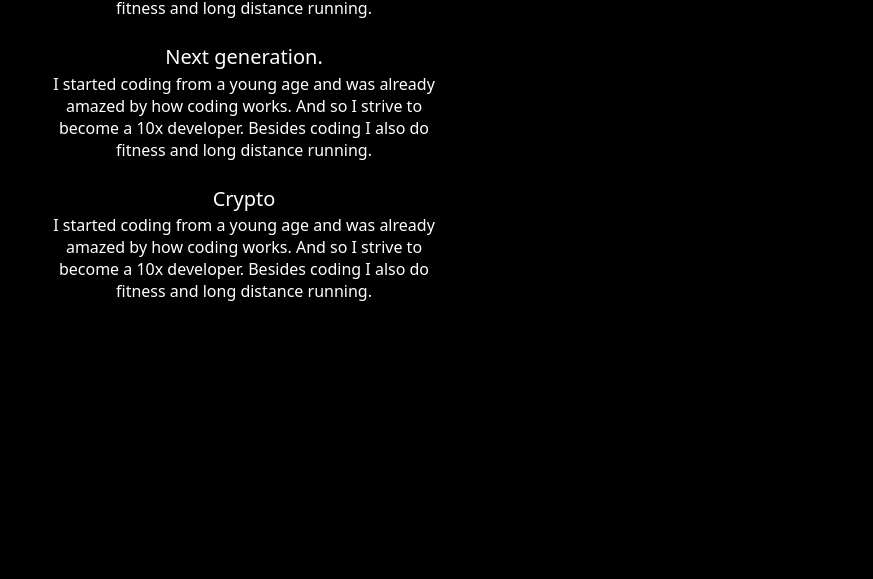
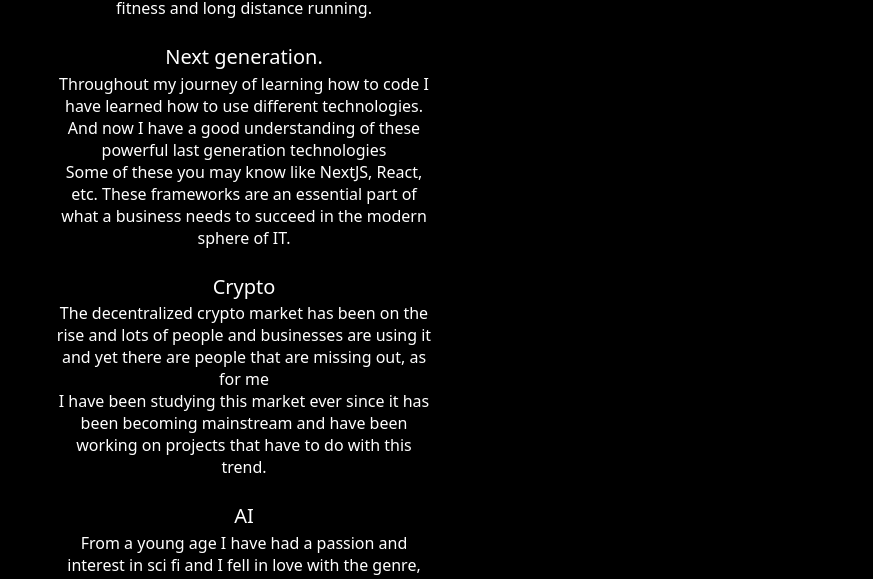
Before and after one commit to LouisWdev/Louis-PortfolioV1, a React (Vite) app: page /About in a window 1280 px wide. Shown: the part 252-831 px from the top of the page, without its empty margins (396-1269 px from the left). Before the commit the page ends 800 px from the top, so only its background shows below. Built offline with nearby package versions, Linux system fonts and the light colour scheme.

Commit message:
Fully updated my about page

```diff
--- a/src/Pages/About.jsx
+++ b/src/Pages/About.jsx
@@ -25,16 +25,26 @@ const About = () => {
         <ParagraphTextContainer>
             <SubTitle>Next generation.</SubTitle>
             <SubText>
-             I started coding from a young age and was already amazed by how coding works.
-             And so I strive to become a 10x developer. Besides coding I also do fitness and long distance running.
+            Throughout my journey of learning how to code I have learned how to use different technologies.<br />
+            And now I have a good understanding of these powerful last generation technologies<br />
+            Some of these you may know like NextJS, React, etc. These frameworks are an essential part of what a business needs to succeed in the modern sphere of IT.
             </SubText>
         </ParagraphTextContainer>
 
         <ParagraphTextContainer>
             <SubTitle>Crypto</SubTitle>
             <SubText>
-             I started coding from a young age and was already amazed by how coding works.
-             And so I strive to become a 10x developer. Besides coding I also do fitness and long distance running.
+            The decentralized crypto market has been on the rise and lots of people and businesses are using it and yet there are people that are missing out, as for me<br />
+          I have been studying this market ever since it has been becoming mainstream and have been working on projects that have to do with this trend.<br />
+            </SubText>
+        </ParagraphTextContainer>
+
+        <ParagraphTextContainer>
+            <SubTitle>AI</SubTitle>
+            <SubText>
+            From a young age I have had a passion and interest in sci fi and I fell in love with the genre,
+            And I have been waiting for the chance to learn about AI and now that it has been<br />
+            becoming popular I have been having a keen interest in AI technology and I see it as an essential part in humanity's strive towards the future so I am expecting to be working on some AI projects.
             </SubText>
         </ParagraphTextContainer>
       </TextContainer>
```
